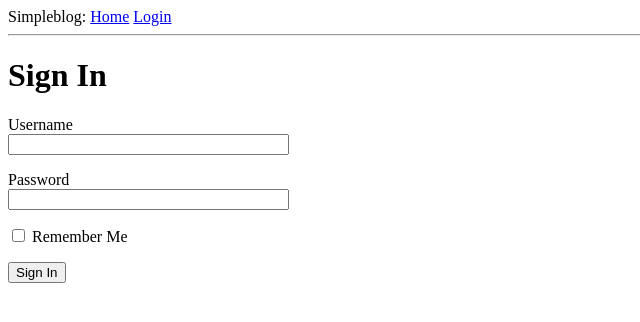
After one commit to anyric/Flask_blog, a Flask app: page /login in a window 1280 px wide. The commit adds this page. Shown: the top 322 px of the page, without its empty margins (0-640 px from the left). Run offline with Flask 2, Linux system fonts and the light colour scheme.

Commit message:
Add login form

```diff
--- a/app/__init__.py
+++ b/app/__init__.py
@@ -1,5 +1,7 @@
 from flask import Flask
+from app.config import Config
 
 app = Flask(__name__)
+app.config.from_object(Config)
 
 from app import routes
--- /dev/null
+++ b/app/config.py
@@ -0,0 +1,4 @@
+import os
+
+class Config(object):
+  SECRET_KEY = os.environ.get('SECRET_KEY') or 'This-is-a-secret-key-variable'
--- /dev/null
+++ b/app/forms.py
@@ -0,0 +1,9 @@
+from flask_wtf import FlaskForm
+from wtforms import StringField, PasswordField, BooleanField, SubmitField
+from wtforms.validators import DataRequired
+
+class LoginForm(FlaskForm):
+  username = StringField('Username', validators=[DataRequired()])
+  password = PasswordField('Password', validators=[DataRequired()])
+  remember_me = BooleanField('Remember Me')
+  submit = SubmitField('Sign In')
--- a/app/routes.py
+++ b/app/routes.py
@@ -1,5 +1,6 @@
-from flask import render_template
+from flask import render_template, flash, redirect, url_for
 from app import app
+from app.forms import LoginForm
 
 @app.route("/")
 @app.route("/index")
@@ -15,6 +16,15 @@ def index():
     },
     {
     'author': {'username': 'Wilfred'},
-    'body': 'Great hopitality of West nilers'
+    'body': 'Great hopitality of West Nilers'
     }]
   return render_template('index.html', user=user, title="Home", posts=posts)
+
+@app.route('/login', methods=['GET', 'POST'])
+def login():
+  form = LoginForm()
+
+  if form.validate_on_submit():
+    flash('Login requested for user {}, remember me {}'.format(form.username.data, form.remember_me.data))
+    return redirect(url_for('index'))
+  return render_template('login.html', title='Sign In', form=form)
--- a/app/templates/base.html
+++ b/app/templates/base.html
@@ -1,4 +1,3 @@
-
 <html>
   {% if title %}
   <title>{{title}} - Simpleblog</title>
@@ -6,7 +5,20 @@
   <title>Welcome to Simpleblog</title>
   {% endif %}
   <body>
-    <div>Simpleblog: <a href="/index">Home</a></div>
+    <div>Simpleblog:
+      <a href="{{ url_for('index') }}">Home</a>
+      <a href="{{ url_for('login') }}">Login</a>
+    </div>
+    <hr>
+    {% with messages = get_flashed_messages() %}
+      {% if messages %}
+        <ul>
+          {% for message in messages %}
+            <li>{{ message }}</li>
+          {% endfor %}
+        </ul>
+      {% endif %}
+    {% endwith %}
     {% block content %}{% endblock %}
   </body>
 </html>
--- /dev/null
+++ b/app/templates/login.html
@@ -0,0 +1,28 @@
+{% extends "base.html" %}
+
+{% block content %}
+  <h1>Sign In</h1>
+  <form action="" method="post">
+    {{ form.hidden_tag() }}
+    <p>
+      {{ form.username.label }} <br>
+      {{ form.username(size=32) }}<br>
+      {% for error in form.username.errors %}
+        <span style="color:red;">[{{ error }}]</span>
+      {% endfor %}
+    </p>
+    <p>
+      {{ form.password.label }} <br>
+      {{ form.password(size=32) }}<br>
+      {% for error in form.password.errors %}
+        <span style="color: red">[{{ error }}]</span>
+      {% endfor %}
+    </p>
+    <p>
+      {{ form.remember_me() }} {{ form.remember_me.label }}
+    </p>
+    <p>
+      {{ form.submit() }}
+    </p>
+  </form>
+{% endblock %}
```
